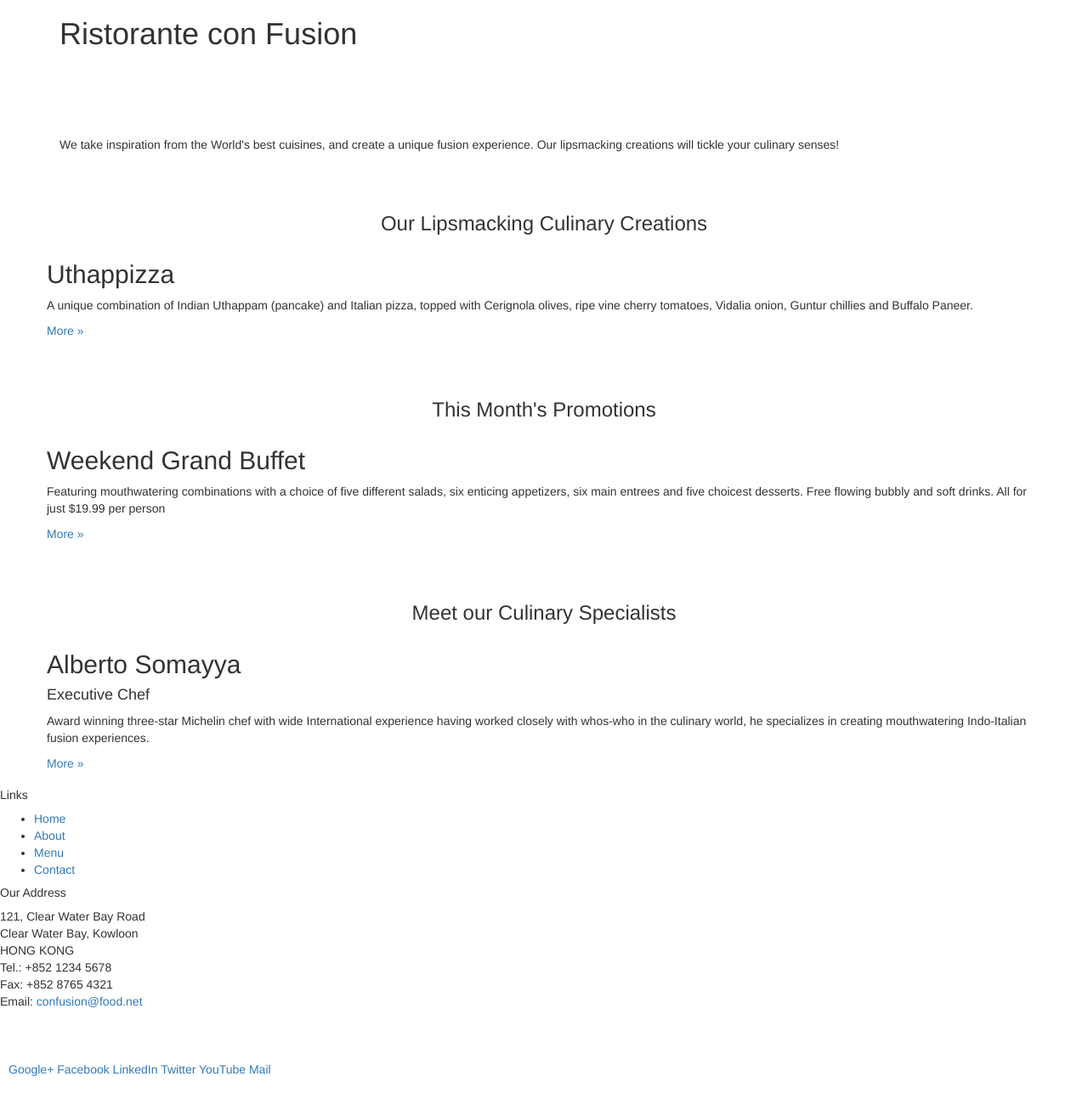
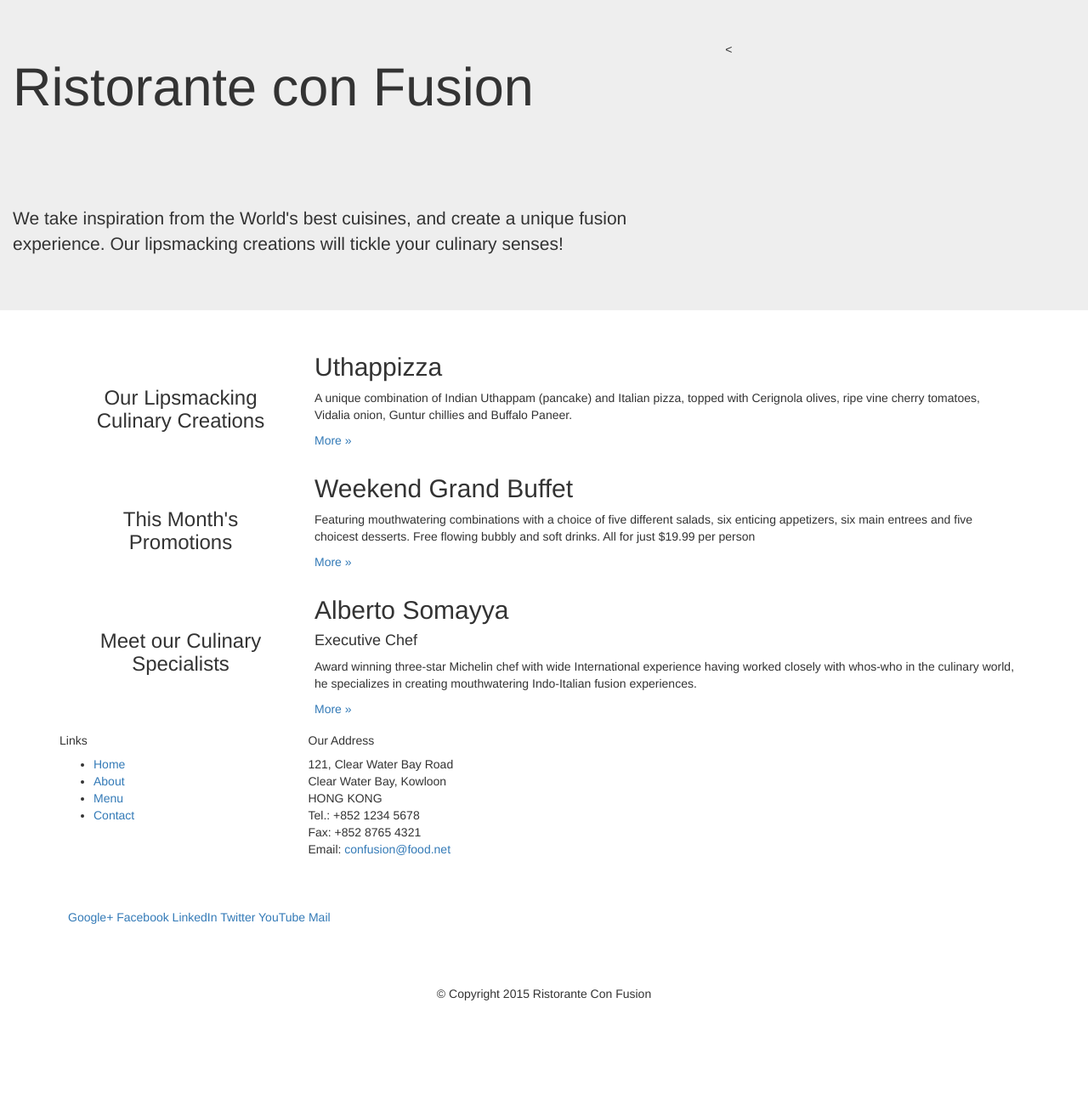
Before and after one commit to sandime/ConFusion, a plain HTML site: page index.html in a window 1280 px wide. Shown: the top 1300 px of the page at 85% size. After the commit the page ends 1189 px from the top, so only its background shows below. Drawn offline with nearby package versions, Linux system fonts and the light colour scheme.

Commit message:
added grid rows, cols

```diff
--- a/index.html
+++ b/index.html
@@ -13,19 +13,19 @@
 
 <body>
 
-    <header>
+    <header class="jumbotron">
 
         <!-- Main component for a primary marketing message or call to action -->
 
-        <div>
-            <div class="container">
+        <div class="container-fluid">
 
-                <div>
+            <div class="row">
+                <div class="col-xs-12 col-md-8">
                     <h1>Ristorante con Fusion</h1>
                     <p style="padding:40px;"></p>
                     <p>We take inspiration from the World's best cuisines, and create a unique fusion experience. Our lipsmacking creations will tickle your culinary senses!</p>
                 </div>
-                <div>
+                <<div class="col-xs-12 col-md-4">
                 </div>
             </div>
         </div>
@@ -33,11 +33,11 @@
 
     <div class="container">
         <div>
-            <div>
+            <div class="col-xs-12 col-md-3">
                 <p style="padding:20px;"></p>
                 <h3 align=center>Our Lipsmacking Culinary Creations</h3>
             </div>
-            <div class="row">
+            <div class="col-xs-12 col-md-9">
                 <h2>Uthappizza</h2>
                 <p>A unique combination of Indian Uthappam (pancake) and Italian pizza, topped with Cerignola olives, ripe vine cherry tomatoes, Vidalia onion, Guntur chillies and Buffalo Paneer.</p>
                 <p><a  href="#">More &raquo;</a></p>
@@ -46,11 +46,11 @@
 
 
         <div>
-            <div>
+            <div class="col-xs-12 col-md-3">
                 <p style="padding:20px;"></p>
                 <h3 align=center>This Month's Promotions</h3>
             </div>
-            <div class="row">
+            <div class="col-xs-12 col-md-9">
                 <h2>Weekend Grand Buffet</h2>
                 <p>Featuring mouthwatering combinations with a choice of five different salads, six enticing appetizers, six main entrees and five choicest desserts. Free flowing bubbly and soft drinks. All for just $19.99 per person </p>
                 <p><a href="#">More &raquo;</a></p>
@@ -58,11 +58,11 @@
         </div>
 
         <div>
-            <div>
+            <div class="col-xs-12 col-md-3">
                 <p style="padding:20px;"></p>
                 <h3 align=center>Meet our Culinary Specialists</h3>
             </div>
-            <div class="row">
+            <div class="col-xs-12 col-md-9">
                 <h2>Alberto Somayya</h2>
                 <h4>Executive Chef</h4>
                 <p>Award winning three-star Michelin chef with wide International experience having worked closely with whos-who in the culinary world, he specializes in creating mouthwatering Indo-Italian fusion experiences. </p>
@@ -71,10 +71,10 @@
         </div>
     </div>
 
-    <footer>
-        <div>
+    <footer class="container">
+        <div class="row">
             <div>
-                <div>
+                <div class="col-xs-12 col-md-3">
                     <h5>Links</h5>
                     <ul>
                         <li><a href="#">Home</a></li>
@@ -83,7 +83,7 @@
                         <li><a href="#">Contact</a></li>
                     </ul>
                 </div>
-                <div>
+                <div class="col-xs-12 col-md-8">
                     <h5>Our Address</h5>
                     <address>
 		              121, Clear Water Bay Road<br>
@@ -94,7 +94,7 @@
 		              Email: <a href="mailto:confusion@food.net">confusion@food.net</a>
 		           </address>
                 </div>
-                <div>
+                <div class="col-xs-12 col-md-4">
                     <div style="padding: 40px 10px;">
                         <a href="http://google.com/+">Google+</a>
                         <a href="http://www.facebook.com/profile.php?id=">Facebook</a>
@@ -104,7 +104,7 @@
                         <a href="mailto:">Mail</a>
                     </div>
                 </div>
-                <div>
+                <div class="col-xs-12 col-md-12">
                     <p style="padding:10px;"></p>
                     <p align=center>© Copyright 2015 Ristorante Con Fusion</p>
                 </div>
```
